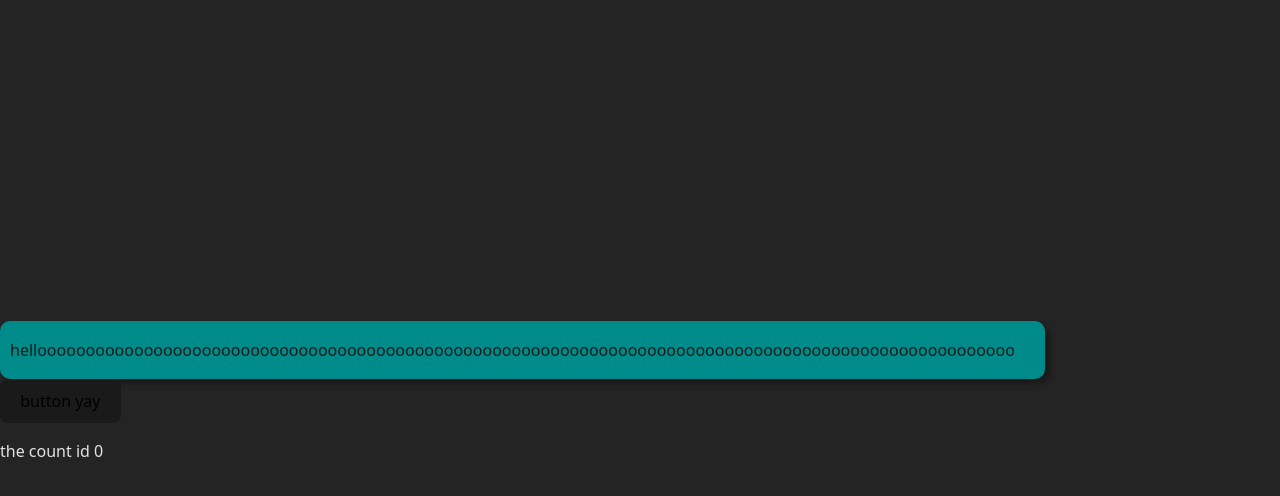
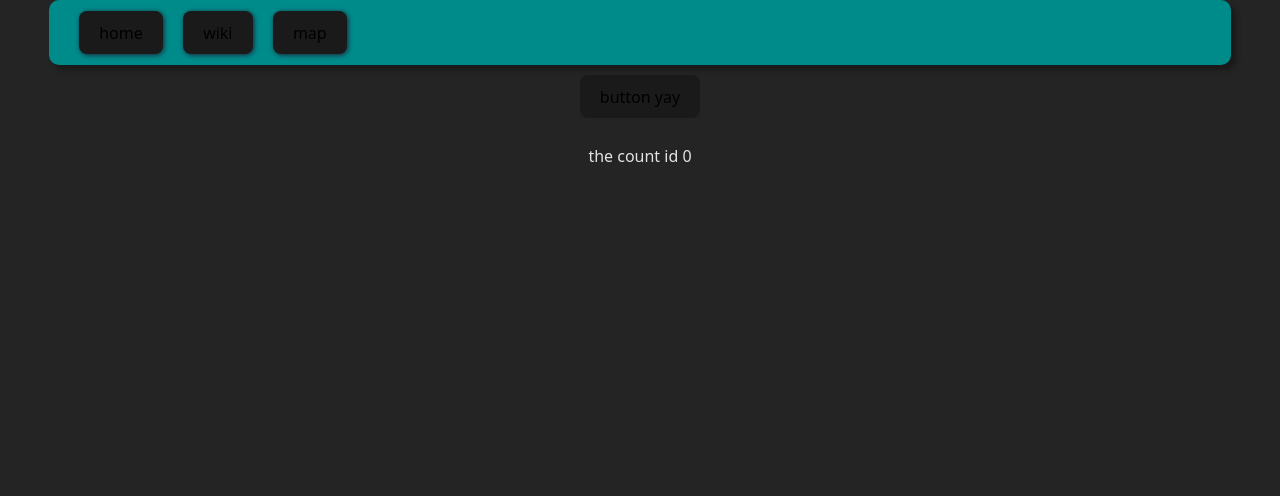
Before and after one commit to Sheltrob000/sheltrob000.github.io, a React (Vite) app in the folder capstone_final/: page / in a window 1280 px wide. Shown: the top 496 px of the page. Built offline with nearby package versions, Linux system fonts and the light colour scheme; the HTML template or start-up script is replaced by a standard one.

Commit message:
added 3 buttons

```diff
--- a/capstone_final/src/App.css
+++ b/capstone_final/src/App.css
@@ -4,18 +4,10 @@
 
 }
 
-.logo {
-  height: 6em;
-  padding: 1.5em;
-  will-change: filter;
-  transition: filter 300ms;
+button.navpage{
+  box-shadow: 1px 1px 5px #1f1f34;
 }
-.logo:hover {
-  filter: drop-shadow(0 0 2em #646cffaa);
-}
-.logo.react:hover {
-  filter: drop-shadow(0 0 2em #61dafbaa);
-}
+
 
 
 div.hello {
@@ -23,15 +15,17 @@ div.hello {
   background-color: darkcyan;
   border-radius: 10px;
   box-shadow: 5px 5px 5px #1a1a1a;
-  width: 100%;
+  width: 90%;
+  text-align: start;
 
-  padding-left: 10px;
+  padding-left: 20px;
   padding-right: 10px;
   padding-top: 1px;
   padding-bottom: 1px;
 }
 div {
-  /*margin: auto;*/
+  margin: auto;
+  text-align: center;
 }
 /*button {*/
 /*  margin: auto;*/
--- a/capstone_final/src/App.jsx
+++ b/capstone_final/src/App.jsx
@@ -5,10 +5,10 @@ import Counter from "./components/Counter.jsx";
 
 
 function App() {
-    const [count, setCount] = useState(0)
-
+    const [page, setpage] = useState("home")
     return (
         <>
+            {/*<NavPage page={page} setpage={setpage}/>*/}
             <NavPage/>
             <Counter/>
         </>
--- a/capstone_final/src/components/navPage.jsx
+++ b/capstone_final/src/components/navPage.jsx
@@ -1,8 +1,11 @@
 
 export default function NavPage() {
     return(
-        <div class = "hello">
-            <p>hellooooooooooooooooooooooooooooooooooooooooooooooooooooooooooooooooooooooooooooooooooooooooooooooooooooo</p>
+        <div className={"hello"}>
+            <button className={"navpage"}>home</button>
+            <button className={"navpage"}>wiki</button>
+            <button className={"navpage"}>map</button>
+
         </div>
     )
 }
--- a/capstone_final/src/index.css
+++ b/capstone_final/src/index.css
@@ -28,7 +28,7 @@ a:hover {
 
 body {
   margin: auto;
-  display: flex;
+  /*display: flex;*/
   place-items: center;
   min-width: 320px;
   min-height: 100vh;
@@ -42,7 +42,7 @@ h1 {
 }
 
 button {
-  margin: auto;
+  margin: 10px;
   border-radius: 8px;
   border: 1px solid transparent;
   padding: 0.6em 1.2em;
@@ -54,7 +54,8 @@ button {
   transition: border-color 0.25s;
 }
 button:hover {
-  border-color: #646cff;
+  border-color: black;
+  background-color: black;
 }
 button:focus,
 button:focus-visible {
```
